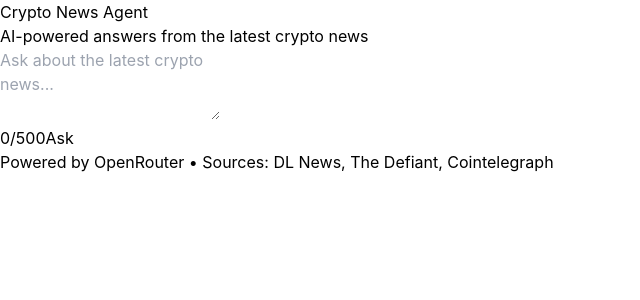
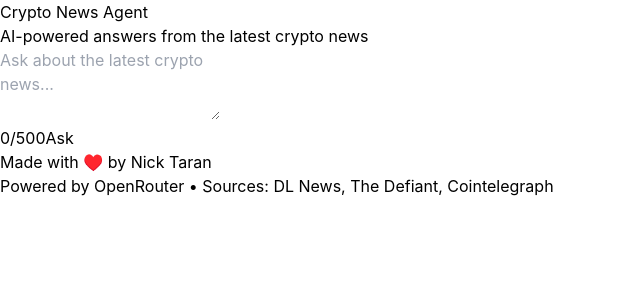
Before and after one commit to nick-the-dev/crypto-news-agent, a React (Vite) app in the folder frontend/: page / in a window 1280 px wide. Shown: the top 300 px of the page, without its empty margins (0-640 px from the left). Built offline with nearby package versions, Linux system fonts and the light colour scheme.

Commit message:
Add footer attribution

```diff
--- a/frontend/src/App.tsx
+++ b/frontend/src/App.tsx
@@ -42,7 +42,12 @@
         )}
 
         <footer className="text-center mt-16 text-gray-600 text-sm">
-          Powered by OpenRouter • Sources: DL News, The Defiant, Cointelegraph
+          <div className="mb-2">
+            Made with ♥️ by Nick Taran
+          </div>
+          <div>
+            Powered by OpenRouter • Sources: DL News, The Defiant, Cointelegraph
+          </div>
         </footer>
       </div>
     </div>
```
